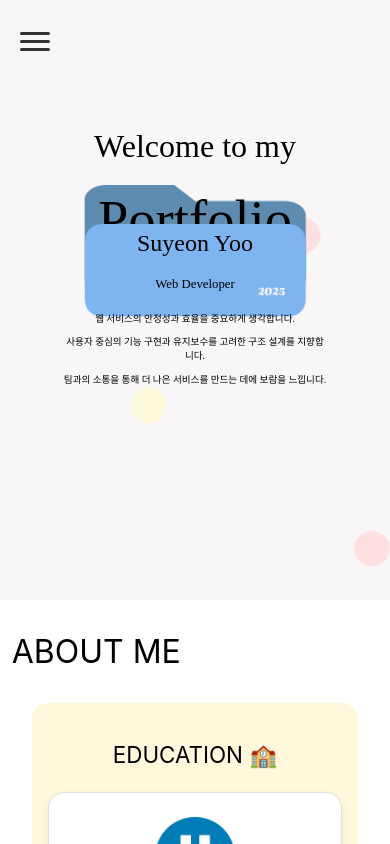
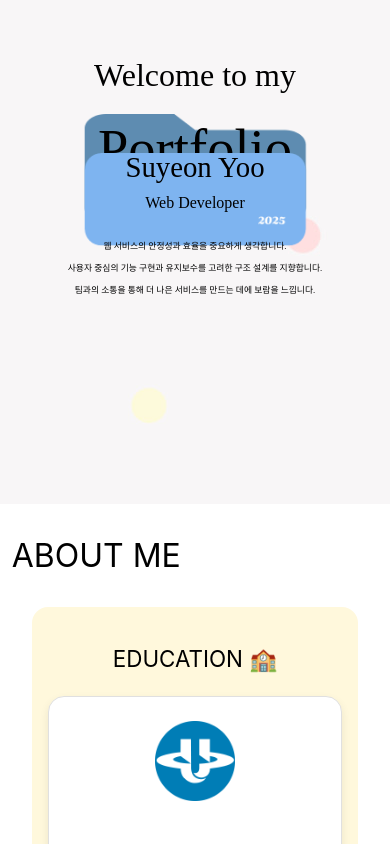
Before and after one commit to yusuyeon1111/myPortfolio, a React (Create React App) app: page / in a window 390 px wide. Shown: the top 844 px of the page. Built offline with nearby package versions, Linux system fonts and the light colour scheme; a web font is replaced by a local one.

Commit message:
반응형 수정

```diff
--- a/src/components/Home.jsx
+++ b/src/components/Home.jsx
@@ -7,29 +7,12 @@ function Home() {
   const [isOpen, setIsOpen] = useState(false);
   return (
         <div className='home-container'>
-          <div className={`hambuger ${isOpen ? 'active' : ''}`} onClick={() => setIsOpen(!isOpen)}>
-            <span></span>
-            <span></span>
-            <span></span>
-          </div>
-
-          <div className='item-container'>
-            {isOpen && (
-              <div className='menuOpen'>
-                <p>About Me</p>
-                <p>Stack</p>
-                <p>Project</p>
-                <p>Contact</p>
-              </div>
-            )}
-
             <div className='info-container'>
               <p id='firstP'>Welcome to my</p>
               <img src={folderBack} id='folderBack'/>
               <p id='portfolio'>Portfolio</p>
               <AnimateComponent/>
             </div>
-          </div>
         </div>
 
   )
--- a/src/css/Home.css
+++ b/src/css/Home.css
@@ -19,61 +19,10 @@
 }
 
 .home-container {
-  max-height: 750px;
   padding: 30px;
   background-image: url('../static/img/MainImg/background.jpg');
   box-sizing: border-box;
   position: relative;
-}
-
-/* 햄버거 버튼 고정 */
-.hambuger {
-  width: 30px;
-  height: 24px;
-  position: absolute;
-  top: 40px;
-  left: 20px;
-  display: flex;
-  justify-content: center;
-  align-items: center;
-  cursor: pointer;
-  z-index: 1000;
-}
-
-.hambuger span {
-  position: absolute;
-  height: 3px;
-  width: 100%;
-  background-color: #333;
-  border-radius: 2px;
-  transition: all 0.3s ease;
-  transform-origin: center;
-}
-
-.hambuger span:nth-child(1) {
-  top: -8px;
-}
-
-.hambuger span:nth-child(2) {
-  top: 0;
-}
-
-.hambuger span:nth-child(3) {
-  top: 8px;
-}
-
-.hambuger.active span:nth-child(1) {
-  transform: rotate(45deg);
-  top: 0;
-}
-
-.hambuger.active span:nth-child(2) {
-  opacity: 0;
-}
-
-.hambuger.active span:nth-child(3) {
-  transform: rotate(-45deg);
-  top: 0;
 }
 
 /* 메뉴와 콘텐츠 정렬 */
@@ -86,7 +35,6 @@
 /* 메뉴 */
 .menuOpen {
   width: 220px;
-  background-color: rgba(255, 255, 255, 0.8);
   padding: 20px;
   transition: all 0.3s ease;
   box-sizing: border-box;
@@ -98,13 +46,13 @@
 }
 
 .info-container {
-  margin-top: -8%;
   flex: 1;
   text-align: center;
   padding: 2rem;
 }
 
 #firstP {
+  margin-top: -2%;
   font-family: 'ghanachoco';
   font-size: clamp(2rem, 3vw, 5rem);
   margin-bottom: -1px;
@@ -117,81 +65,68 @@
 }
 
 #infoBottom p:nth-child(1){
-  margin-top: -15%;
+  margin-top: -10%;
   font-family: 'ghanachoco';
-  font-size: clamp(1.5rem, 3vw, 3rem);
+  font-size: clamp(2.3rem, 3.1vw, 3rem);
 }
 #infoBottom p:nth-child(2){
   font-family: 'GmarketSansMedium';
   margin-top: -1.5%;
-  margin-bottom: 7%;
-  font-size: clamp(0.8rem, 1.5vw, 2rem);
+  margin-bottom: 3%;
+  font-size: clamp(1.3rem, 1.5vw, 2rem);
 }
 
-#infoBottom p:nth-child(3), p:nth-child(4), p:nth-child(5){
+#infoBottom p:nth-child(n+3){
   font-family: 'GmarketSansMedium';
-  font-size: clamp(0.6rem, 1vw, 2rem);
-  margin-top: 3%;
+  font-size: clamp(1rem, 1.3vw, 2rem);
 }
 
-@media (max-width: 400px) {
-  .info-line span:first-child {
-    display: none;
-  }
-  .info-line span:last-child {
-    display: none;
-  }
-    .menuOpen + .info-container {
-    display: none;
-  }
-  .menuOpen {
-    background: none;
-    width: 100%;
-  }
-}
-#folderFront {margin-top: -20%;}
+#folderFront {margin-top: -10%;}
 @media (max-width: 1800px) {
-  #folderFront {margin-top: -18%;}
+  #folderFront {margin-top: -12%;}
   #portfolio { margin-top: -19%;}
 }
 @media (max-width: 1700px) {
-  #folderFront {margin-top: -17%;}
+  #folderFront {margin-top: -11%; margin-bottom: -2%;}
+  #infoBottom p:nth-child(3){margin-top: 5%;}
   #portfolio { margin-top: -21%;}
 }
 @media (max-width: 1600px) {
-  #folderFront {margin-top: -16%;}
+  #folderFront {margin-top: -10%;}
   #portfolio { margin-top: -22%;}
 }
 @media (max-width: 1500px) {
-  #folderFront {margin-top: -15%;}
+  #folderFront {margin-top: -8%;}
   #portfolio { margin-top: -22.5%}
 }
 @media (max-width: 1400px) {
-  #folderFront {margin-top: -14%;}
+  #infoBottom p:nth-child(n+3) {font-size: 1.3rem;}
+  #folderFront {margin-top: -7%; margin-bottom: -4%;}
   #portfolio { margin-top: -23%;}
 }
-@media (max-width: 1350px) {
-  #folderFront {margin-top: -12%;}
-  #portfolio {margin-top: -24.5%;}
-}
+
 @media (max-width: 1300px) {
-  #folderFront {margin-top: -10%;}
+  #folderFront {margin-top: -9%;}
   #portfolio {margin-top: -25%;}
 }
 @media (max-width: 1200px) {
-  #folderFront {margin-top: -8%;}
+  #folderFront {margin-top: -7%;}
   #portfolio {margin-top: -28%;font-size: 10vw;}
 }
 @media (max-width: 1100px) {
-  #folderFront {margin-top: -7%;}
+  #folderFront {margin-top: -7%; }
+  #infoBottom {margin-top: -13%;}
   #portfolio {margin-top: -29.5%;}
 }
 @media (max-width: 1000px) {
+  #infoBottom {margin-top: -15%;}
+  #infoBottom p:nth-child(2){margin-bottom: 7%;}
   #folderFront {margin-top: -6%;}
   #portfolio {margin-top: -31%;}
 }
 @media (max-width: 970px) {
-  #infoBottom {margin-top: -8%;}
+  #infoBottom {margin-top: -15%;}
+  #infoBottom p:nth-child(2){margin-bottom: 10%;}
   #portfolio {margin-top: -34%; font-size: 11vw;}
 }
 @media (max-width: 920px) {
@@ -200,13 +135,19 @@
 }
 @media (max-width: 880px) {
   #folderFront {margin-top: -8%;}
+  #infoBottom {margin-top: -15%;}
+  #infoBottom p:nth-child(2){margin-bottom: 7%;}
   #portfolio {font-size: 12.4vw;}
 }
 @media (max-width: 870px) {
+  #infoBottom {margin-top: -15%;}
+  #infoBottom p:nth-child(2){margin-bottom: 7%;}
   #folderFront {margin-top: -10%; margin-bottom: -5%;}
   #portfolio {margin-top: -38.5%; font-size: 12.5vw;}
 }
 @media (max-width: 850px) {
+  #infoBottom {margin-top: -15%;}
+  #infoBottom p:nth-child(2){margin-bottom: 7%;}
   #folderFront {margin-top: -10%;}
   #portfolio {margin-top: -39%; font-size: 13.5vw;}
 }
@@ -215,51 +156,68 @@
   #portfolio {margin-top: -41%; font-size: 13.5vw;}
 }
 @media (max-width: 800px) {
+  #infoBottom {margin-top: -20%;}
   #portfolio {margin-top: -43%; }
 }
-@media (max-width: 760px) {
+@media (max-width: 770px) {
+  #infoBottom p:nth-child(n+3) {font-size: 1.2rem;}
   #portfolio {font-size: 14vw;}
 }
 @media (max-width: 740px) {
+  #folderFront {margin-bottom: -10%;}
+  #infoBottom p:nth-child(2){margin-bottom: 10%;}
   #portfolio {margin-top: -48%;  font-size: 15vw;}
 }
-@media (max-width: 700px) {
+@media (max-width: 720px) {
   #portfolio {margin-top: -48%;  font-size: 16vw;}
 }
 @media (max-width: 690px) {
   #portfolio {margin-top: -43%;  font-size: 16vw;}
   #folderFront {width: 77%;}
   #folderBack {width: 77%;}
+  #infoBottom p:nth-child(n+3) {font-size: 1rem;}
 }
-@media (max-width: 690px) {
-  #folderFront {margin-top: -10%;}
+@media (max-width: 590px) {
+  #folderFront {margin-top: -5%;}
   #portfolio {margin-top: -42%; font-size: 16vw;}
   #folderFront {width: 77%;}
   #folderBack {width: 77%;}
 }
-@media (max-width: 570px) {
+@media (max-width: 575px) {
+  #infoBottom p:nth-child(n+3) {font-size: 0.9rem;}
   #folderFront {margin-top: -1.5%;}
 }
-@media (max-width: 490px) {
-  #portfolio {margin-top: -42%; font-size: 14vw;}
-}
-@media (max-width: 510px) {
+@media (max-width: 520px) {
+  #folderFront {margin-bottom: -10%;}
+  #infoBottom p:nth-child(1) {font-size: 1.8rem; }
+  #infoBottom p:nth-child(2){margin-bottom: 10%;margin-top: -3%; font-size: 1rem;}
+  #infoBottom p:nth-child(n+3) {font-size: 0.75rem;}
   #infoBottom {margin-top: -20%;}
   #portfolio {margin-top: -39%; font-size: 14vw; margin-bottom: 25%;}
 }
+@media (max-width: 490px) {
+  #folderFront {margin-top: 5%;}
+  #infoBottom p:nth-child(2){margin-bottom: 10%; margin-top: -7%;}
+  #portfolio {margin-top: -42%; font-size: 14vw;}
+  #infoBottom p:nth-child(n+3) {font-size: 0.7rem;}
+}
 @media (max-width: 460px) {
   .home-container {max-height: 600px;}
-  #infoBottom {margin-top: -25%;}
+  #infoBottom {margin-top: -20%;}
   #portfolio {font-size: 14vw;}
   #folderFront {margin-top: 5%;}
+  #infoBottom p:nth-child(n+3) {font-size: 0.6rem;}
 }
 
 @media (max-width: 430px) {
+  .info-container{height: 380px;}
+  #infoBottom p:nth-child(n+3) {font-size: 0.65rem;}
   #portfolio {margin-top: -40%; }
   #folderFront {margin-top: 8%;}
 }
 
 @media (max-width: 420px) {
+  #infoBottom p:nth-child(n+3) {font-size: 0.6rem;}
   #portfolio { margin-top: -42%;}}
 
 @media (max-width: 400px) {
@@ -268,20 +226,48 @@
   #folderBack {width: 88%;}
 }
 @media (max-width: 390px) {
+  #infoBottom p:nth-child(n+3) {font-size: 0.55rem;}
   #portfolio { margin-top: -44%; margin-bottom: 30%;}
   #folderFront {width: 86%; margin-top: 8%;}
   #folderBack {width: 86%;}
-  #infoBottom {margin-top: -30%;}
+  #infoBottom {margin-top: -28%;}
 }
 @media (max-width: 380px) {
+  #infoBottom p:nth-child(n+3) {font-size: 0.55rem;}
   .home-container {max-height: 480px; padding: 0%;}
   #folderFront {width: 83%;}
   #folderBack {width: 83%;}
-  #infoBottom p:nth-child(2){margin-bottom: 13%;}
+  #infoBottom p:nth-child(1) {font-size: 1.5rem; margin-top: 6%;}
+  #infoBottom p:nth-child(2){margin-bottom: 13%; font-size: 0.8rem;}
+  #infoBottom p:nth-child(n+3) {font-size: 0.6rem;}
   .item-container {margin-top: 0;}
   #firstP {margin-top: 20%;}
 }
 @media (max-width: 360px) {
-  #folderFront {width: 84%;}
+  #infoBottom p:nth-child(n+3) {font-size: 0.57rem;}
+  #folderFront {width: 84%; margin-top: 20%;}
+   #infoBottom p:nth-child(1) {font-size: 1rem; margin-bottom: 10%;}
   #folderBack {width: 84%;}
 }
+@media (max-width: 300px) {
+  #folderFront {width: 84%; margin-top: 30%;}
+   #infoBottom p:nth-child(1) {font-size: 1rem; margin-bottom: 10%;}
+  #folderBack {width: 84%;}
+}
+@media (max-width: 270px) {
+  #folderFront {width: 84%; margin-top: 40%;}
+   #infoBottom p:nth-child(1) {font-size: 1rem; margin-bottom: 10%;}
+   #infoBottom p:nth-child(n+3) {font-size: 0.4rem;;}
+  #folderBack {width: 84%;}
+}
+@media (max-width: 260px) {
+  #folderFront {width: 84%; margin-top: 40%;}
+   #infoBottom p:nth-child(1) {font-size: 1rem; margin-bottom: 10%;}
+   #infoBottom p:nth-child(n+3) {font-size: 0.35rem;;}
+  #folderBack {width: 84%;}
+}
+@media (max-width: 240px) {
+  #folderFront {width: 84%; margin-top: 50%;}
+   #infoBottom p:nth-child(2) {font-size: 0.5rem; margin-bottom: 10%;}
+  #folderBack {width: 84%;}
+}
```
